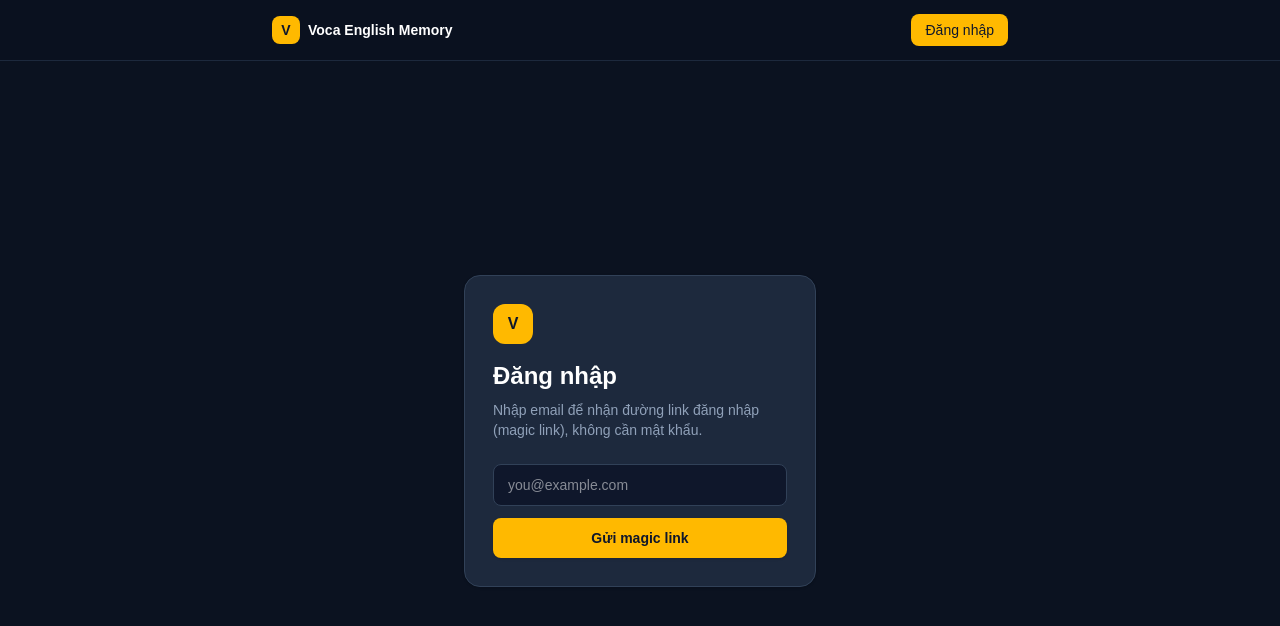
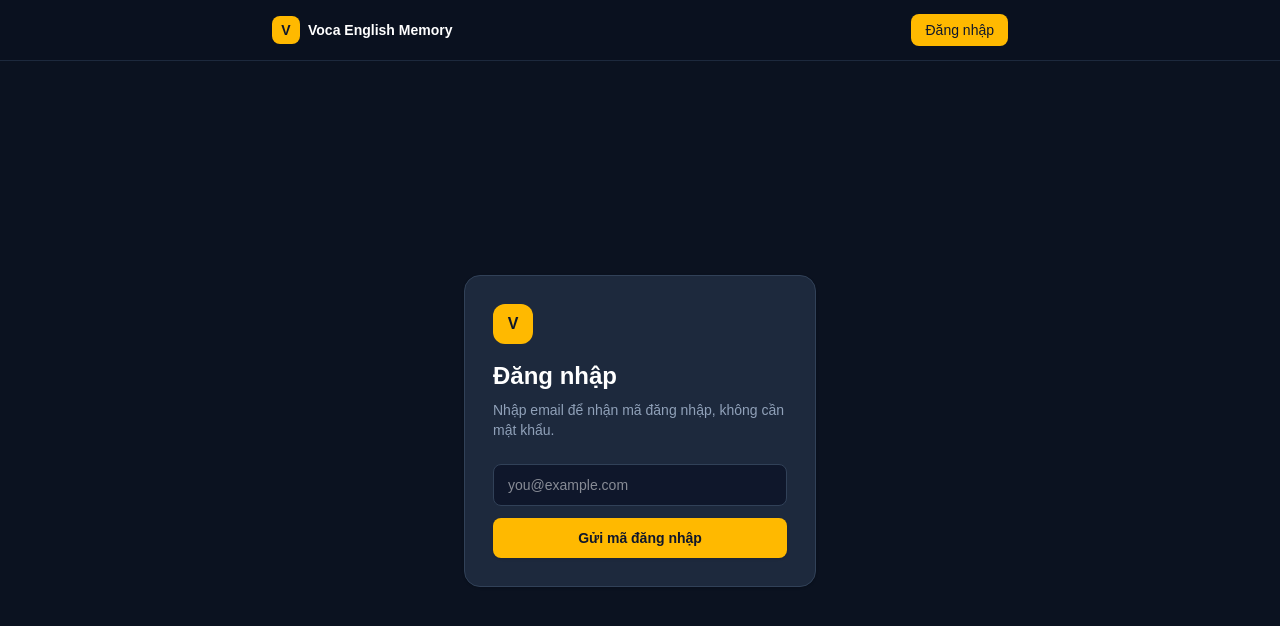
Before and after one commit to thanhthaonguyen680/voca-english-memory, a Next.js app: page /login in a window 1280 px wide. Shown: the top 626 px of the page. Built offline with nearby package versions, Linux system fonts and the light colour scheme; no server answers.

Commit message:
Add OTP code login to fix magic-link redirect issue

```diff
--- a/src/app/login/page.tsx
+++ b/src/app/login/page.tsx
@@ -1,17 +1,23 @@
 "use client";
 
 import { useState, type FormEvent } from "react";
+import { useRouter } from "next/navigation";
 import { createClient } from "@/lib/supabase/client";
 
+type Step = "email" | "code";
+
 export default function LoginPage() {
+  const router = useRouter();
+  const [step, setStep] = useState<Step>("email");
   const [email, setEmail] = useState("");
-  const [status, setStatus] = useState<"idle" | "loading" | "sent" | "error">("idle");
-  const [errorMsg, setErrorMsg] = useState("");
+  const [code, setCode] = useState("");
+  const [sending, setSending] = useState(false);
+  const [verifying, setVerifying] = useState(false);
+  const [error, setError] = useState("");
 
-  async function handleSubmit(event: FormEvent) {
-    event.preventDefault();
-    setStatus("loading");
-    setErrorMsg("");
+  async function sendCode() {
+    setSending(true);
+    setError("");
 
     const supabase = createClient();
     const { error } = await supabase.auth.signInWithOtp({
@@ -21,13 +27,35 @@ export default function LoginPage() {
       },
     });
 
+    setSending(false);
     if (error) {
-      setStatus("error");
-      setErrorMsg(error.message);
+      setError(error.message);
+      return;
+    }
+    setCode("");
+    setStep("code");
+  }
+
+  async function verifyCode(event: FormEvent) {
+    event.preventDefault();
+    setVerifying(true);
+    setError("");
+
+    const supabase = createClient();
+    const { error } = await supabase.auth.verifyOtp({
+      email,
+      token: code.trim(),
+      type: "email",
+    });
+
+    if (error) {
+      setVerifying(false);
+      setError("Mã không đúng hoặc đã hết hạn. Vui lòng thử lại.");
       return;
     }
 
-    setStatus("sent");
+    router.push("/vocabulary");
+    router.refresh();
   }
 
   return (
@@ -37,17 +65,19 @@ export default function LoginPage() {
           V
         </span>
         <h1 className="mb-2 text-2xl font-semibold text-white">Đăng nhập</h1>
+
+        {step === "email" ? (
+          <>
             <p className="mb-6 text-sm text-slate-400">
-          Nhập email để nhận đường link đăng nhập (magic link), không cần mật khẩu.
+              Nhập email để nhận mã đăng nhập, không cần mật khẩu.
             </p>
-
-        {status === "sent" ? (
-          <p className="rounded-lg bg-green-500/10 p-3 text-sm text-green-400">
-            Đã gửi link đăng nhập tới <strong>{email}</strong>. Vui lòng kiểm tra hộp thư của
-            bạn.
-          </p>
-        ) : (
-          <form onSubmit={handleSubmit} className="flex flex-col gap-3">
+            <form
+              onSubmit={(event) => {
+                event.preventDefault();
+                sendCode();
+              }}
+              className="flex flex-col gap-3"
+            >
               <input
                 type="email"
                 required
@@ -58,13 +88,63 @@ export default function LoginPage() {
               />
               <button
                 type="submit"
-              disabled={status === "loading"}
+                disabled={sending}
                 className="rounded-lg bg-amber-400 px-3.5 py-2.5 text-sm font-semibold text-slate-900 shadow-sm transition-colors hover:bg-amber-300 disabled:opacity-50"
               >
-              {status === "loading" ? "Đang gửi..." : "Gửi magic link"}
+                {sending ? "Đang gửi..." : "Gửi mã đăng nhập"}
               </button>
-            {status === "error" && <p className="text-sm text-red-400">{errorMsg}</p>}
+              {error && <p className="text-sm text-red-400">{error}</p>}
             </form>
+          </>
+        ) : (
+          <>
+            <p className="mb-6 text-sm text-slate-400">
+              Đã gửi email tới <strong className="text-white">{email}</strong>. Nhập mã 6 số
+              trong email vào ô dưới đây, hoặc bấm link trong email nếu bạn đang mở trên cùng
+              trình duyệt.
+            </p>
+            <form onSubmit={verifyCode} className="flex flex-col gap-3">
+              <input
+                type="text"
+                inputMode="numeric"
+                autoComplete="one-time-code"
+                required
+                autoFocus
+                placeholder="123456"
+                value={code}
+                onChange={(event) => setCode(event.target.value)}
+                className="rounded-lg border border-slate-700 bg-slate-900 px-3.5 py-2.5 text-center text-lg tracking-[0.3em] text-white outline-none transition-colors focus:border-amber-400 focus:ring-2 focus:ring-amber-400/30"
+              />
+              <button
+                type="submit"
+                disabled={verifying}
+                className="rounded-lg bg-amber-400 px-3.5 py-2.5 text-sm font-semibold text-slate-900 shadow-sm transition-colors hover:bg-amber-300 disabled:opacity-50"
+              >
+                {verifying ? "Đang xác nhận..." : "Xác nhận"}
+              </button>
+              {error && <p className="text-sm text-red-400">{error}</p>}
+              <div className="flex items-center justify-between text-xs">
+                <button
+                  type="button"
+                  onClick={() => {
+                    setStep("email");
+                    setError("");
+                  }}
+                  className="text-slate-400 hover:text-white"
+                >
+                  ← Đổi email
+                </button>
+                <button
+                  type="button"
+                  disabled={sending}
+                  onClick={() => sendCode()}
+                  className="font-medium text-amber-400 hover:text-amber-300 disabled:opacity-50"
+                >
+                  {sending ? "Đang gửi..." : "Gửi lại mã"}
+                </button>
+              </div>
+            </form>
+          </>
         )}
       </div>
     </main>
```
Also changed, not shown: 1 other file (tests, documents, lock files or other folders). Lines whose indentation alone changed are shown as unchanged.
